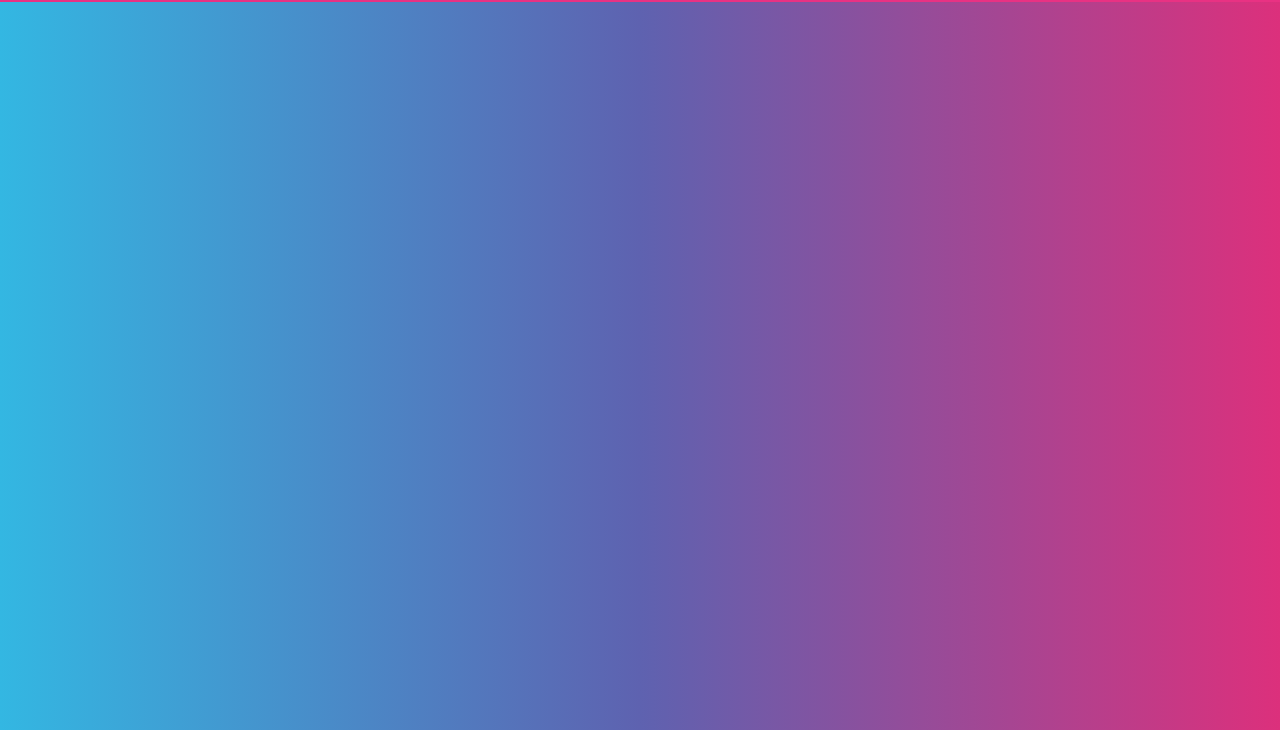
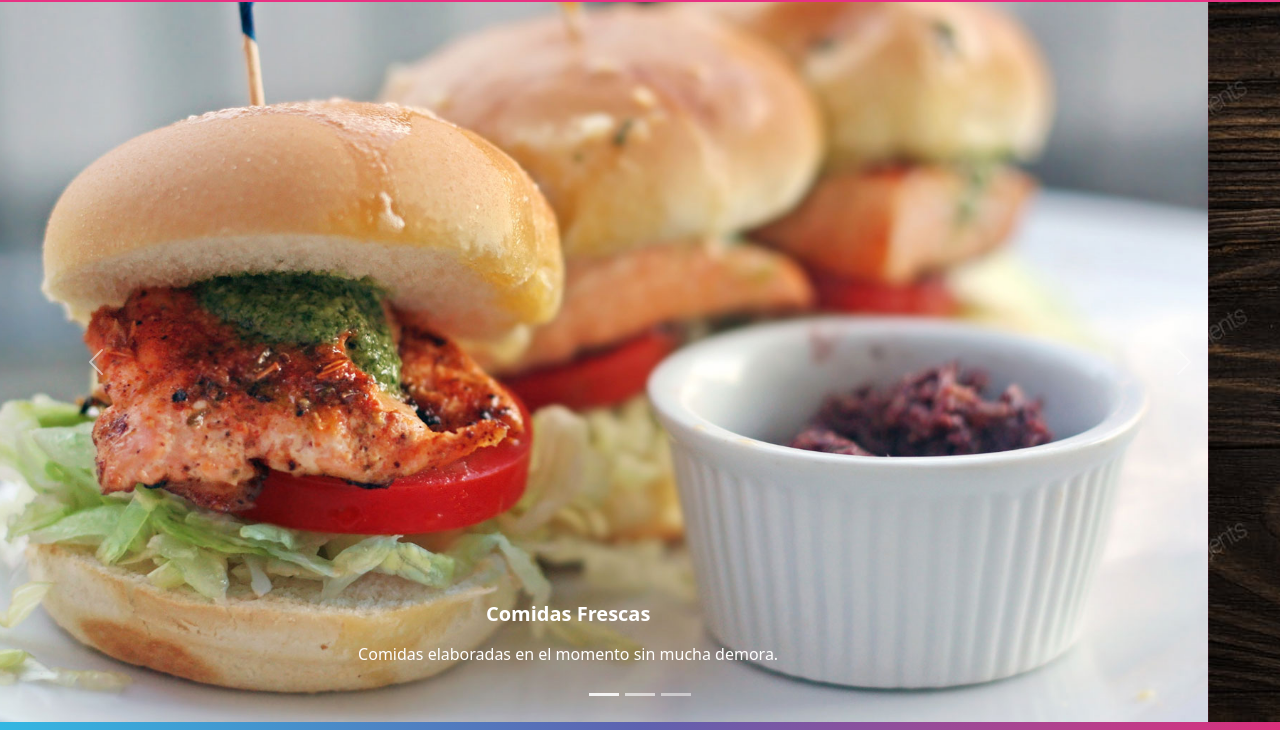
Before and after one commit to facuvande/RestoBar-Vandecaveye, a plain HTML site: page index.html in a window 1280 px wide. Shown: the part 70-800 px from the top of the page. Drawn offline with nearby package versions, Linux system fonts and the light colour scheme.

Commit message:
Se agrego slider

```diff
--- a/index.html
+++ b/index.html
@@ -54,6 +54,47 @@
         </div>
     </div>
 
+    <div id="carouselExampleCaptions" class="carousel slide" data-bs-ride="carousel">
+        <div class="carousel-indicators">
+            <button type="button" data-bs-target="#carouselExampleCaptions" data-bs-slide-to="0" class="active"
+                aria-current="true" aria-label="Slide 1"></button>
+            <button type="button" data-bs-target="#carouselExampleCaptions" data-bs-slide-to="1"
+                aria-label="Slide 2"></button>
+            <button type="button" data-bs-target="#carouselExampleCaptions" data-bs-slide-to="2"
+                aria-label="Slide 3"></button>
+        </div>
+        <div class="carousel-inner">
+            <div class="carousel-item active">
+                <img src="./images/slider1.jpg" class="d-block w-100" alt="...">
+                <div class="carousel-caption d-none d-md-block">
+                    <h5>Comidas Frescas</h5>
+                    <p>Comidas elaboradas en el momento sin mucha demora.</p>
+                </div>
+            </div>
+            <div class="carousel-item">
+                <img src="./images/slider2.jpg" class="d-block w-100" alt="...">
+                <div class="carousel-caption d-none d-md-block">
+                    <h5>Variedad de menu</h5>
+                    <p>Gran variedad de comidas en nuestro menu.</p>
+                </div>
+            </div>
+            <div class="carousel-item">
+                <img src="./images/slider3.jpg" class="d-block w-100" alt="...">
+                <div class="carousel-caption d-none d-md-block">
+                    <h5>Espacio comodo</h5>
+                    <p>Espacio comodo y limpio para pasar en familia.</p>
+                </div>
+            </div>
+        </div>
+        <button class="carousel-control-prev" type="button" data-bs-target="#carouselExampleCaptions" data-bs-slide="prev">
+            <span class="carousel-control-prev-icon" aria-hidden="true"></span>
+            <span class="visually-hidden">Previous</span>
+        </button>
+        <button class="carousel-control-next" type="button" data-bs-target="#carouselExampleCaptions" data-bs-slide="next">
+            <span class="carousel-control-next-icon" aria-hidden="true"></span>
+            <span class="visually-hidden">Next</span>
+        </button>
+    </div>
 
     <!-- Boostrap -->
     <script src="https://cdn.jsdelivr.net/npm/bootstrap@5.2.0-beta1/dist/js/bootstrap.bundle.min.js" integrity="sha384-pprn3073KE6tl6bjs2QrFaJGz5/SUsLqktiwsUTF55Jfv3qYSDhgCecCxMW52nD2" crossorigin="anonymous"></script>
```
